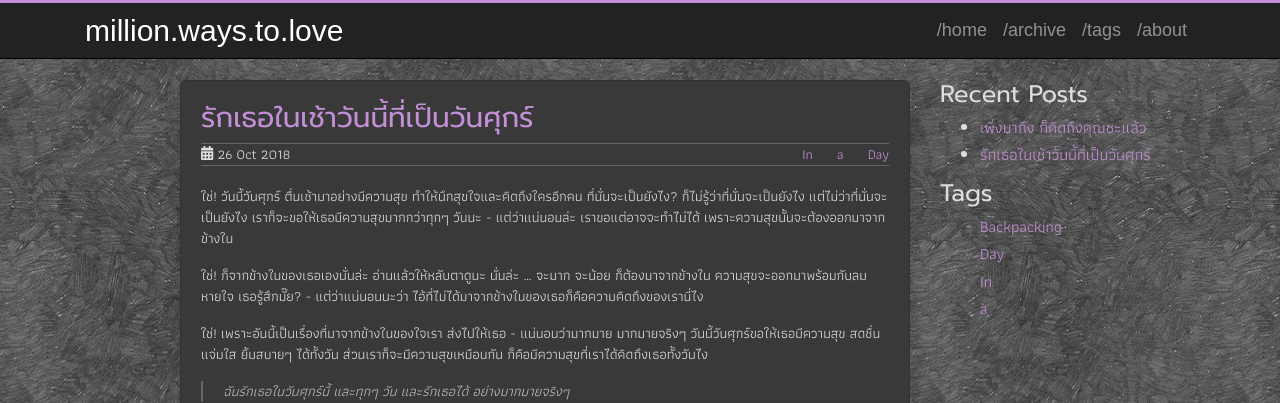
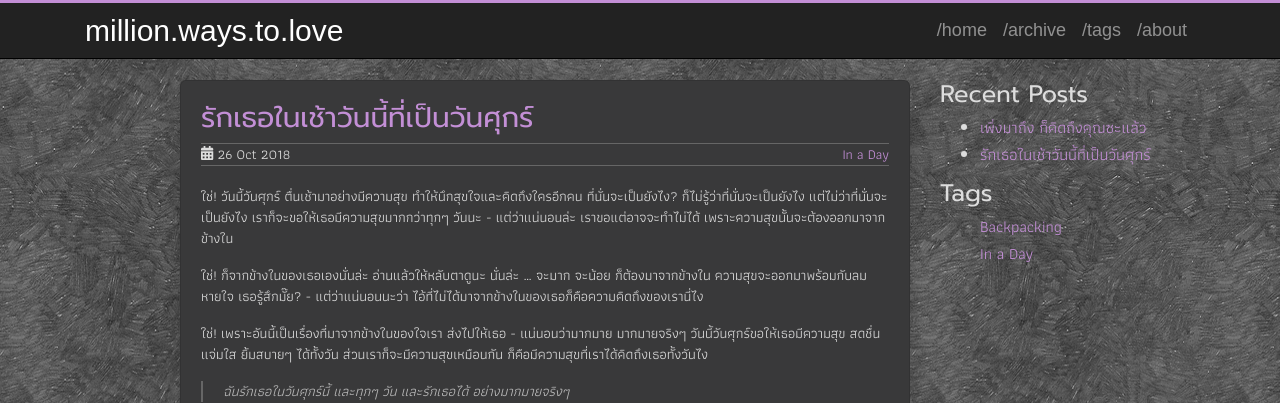
Before and after one commit to sdeehub/love, a Jekyll site: the page built from _posts/2018-10-26-love-you.md, in a window 1280 px wide and 1179 px high. Shown: the top 403 px of the window. Built offline with Jekyll 4.4.1, drawn with Linux system fonts in a browser that asks for light colours; comment, search, counter and statistics services are not loaded.

Commit message:
fix a tag

```diff
--- a/_posts/2018-10-26-love-you.md
+++ b/_posts/2018-10-26-love-you.md
@@ -2,7 +2,8 @@
 layout: post
 title: "รักเธอในเช้าวันนี้ที่เป็นวันศุกร์"
 date: 2018-10-26 08:22:47 +0700
-tags: In a Day
+tags:
+ - In a Day
 description: วันนี้วันศุกร์ เราขอให้เธอมีความสุขมากๆ และมากๆ กว่าทุกๆ วันนะ
 comments: true
 ---
```
